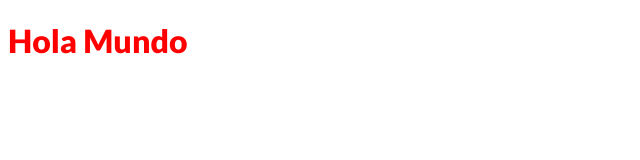
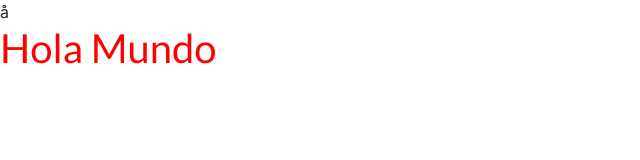
Before and after one commit to SirAntoni/huacachin-app, a plain HTML site: page index.html in a window 1280 px wide. Shown: the whole page, without its empty margins (0-640 px from the left). Drawn offline with nearby package versions, Linux system fonts and the light colour scheme.

Commit message:
Pruebas renderizado

```diff
--- a/css/style.css
+++ b/css/style.css
@@ -1,3 +1,6 @@
+@import url('https://fonts.googleapis.com/css2?family=Lato:wght@100;300;400;700;900&display=swap');
 * {
-    margin: 0 auto;
+    color: red;
+    font-family: 'Lato', sans-serif;
+    font-weight: 900;
 }
--- a/index.html
+++ b/index.html
@@ -6,17 +6,12 @@
     <meta http-equiv="X-UA-Compatible" content="IE=edge">
     <meta name="viewport" content="width=device-width, initial-scale=1.0">
     <title>Document</title>
-    <link rel="preconnect" href="https://fonts.googleapis.com">
-    <link rel="preconnect" href="https://fonts.gstatic.com" crossorigin>
-    <link href="https://fonts.googleapis.com/css2?family=Lato:wght@100;300;400;700;900&display=swap" rel="stylesheet">
+    <link rel="stylesheet" href="https://cdn.jsdelivr.net/npm/bootstrap@4.6.0/dist/css/bootstrap.min.css" integrity="sha384-B0vP5xmATw1+K9KRQjQERJvTumQW0nPEzvF6L/Z6nronJ3oUOFUFpCjEUQouq2+l" crossorigin="anonymous">
+    <link rel="stylesheet" href="css/style.css"> å
 </head>
 
 <style>
-    * {
-        color: red;
-        font-family: 'Lato', sans-serif;
-        font-weight: 900;
-    }
+
 </style>
 
 <body>
```
